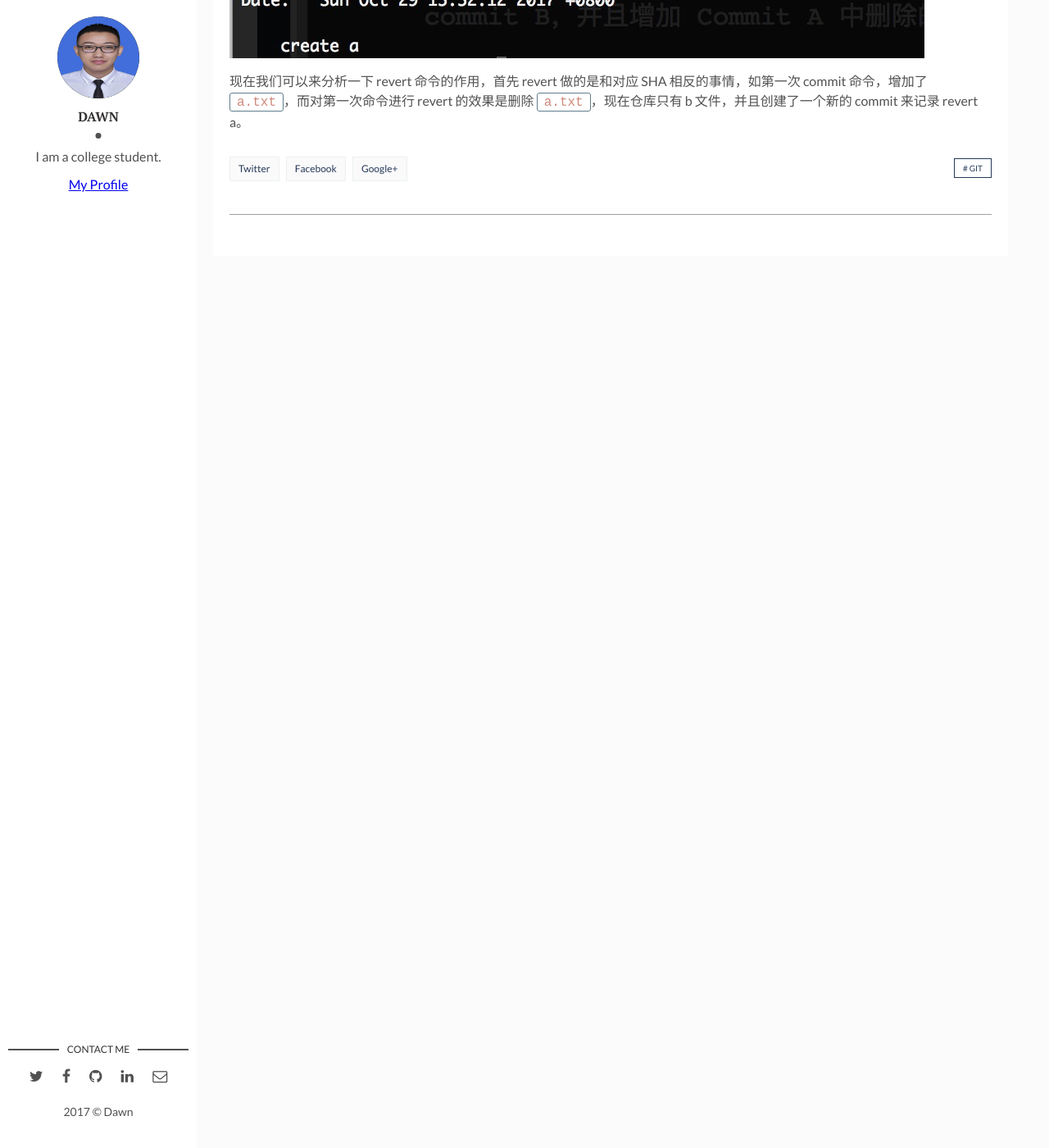
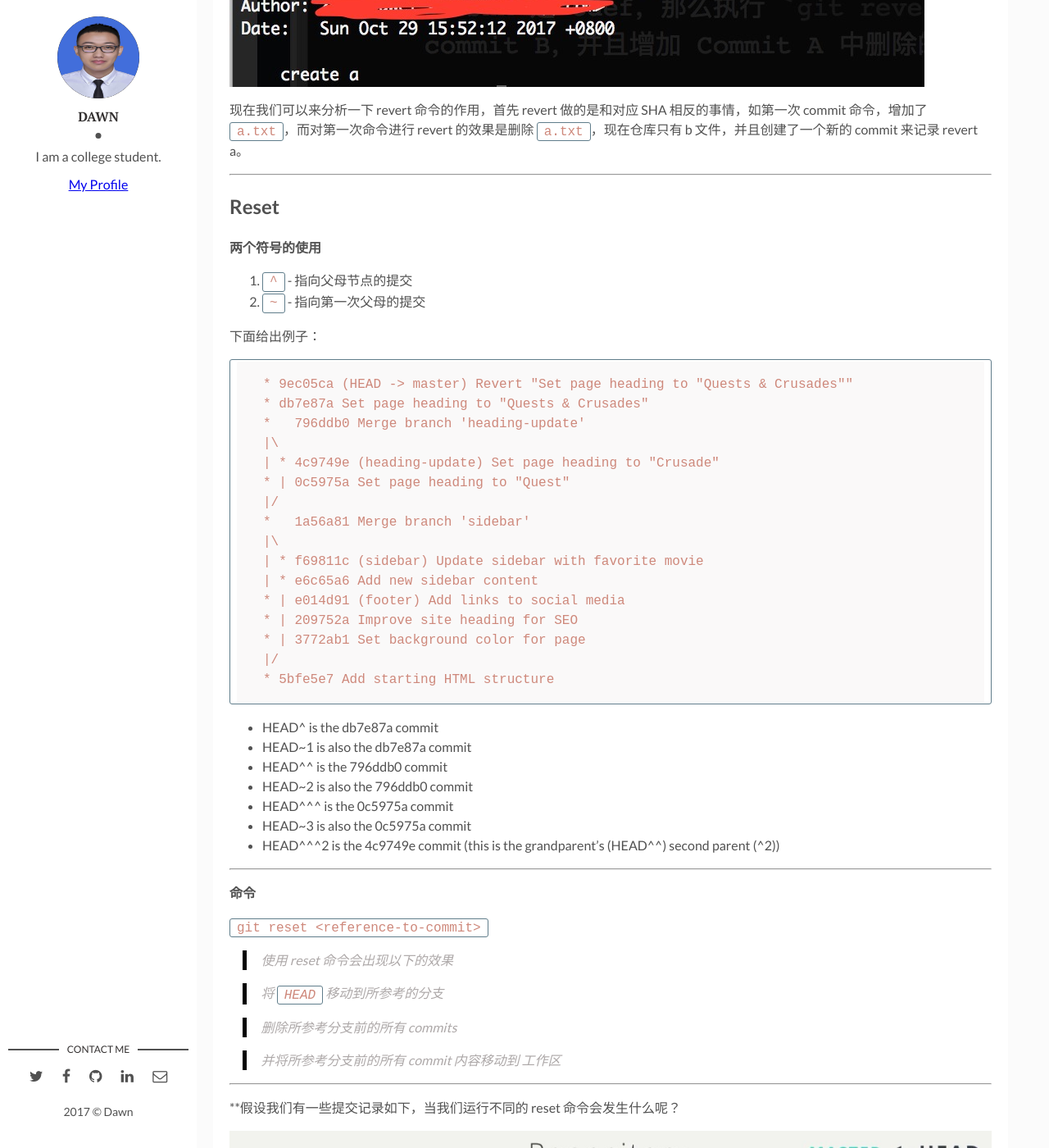
Before and after one commit to BAZINGAyi/Blog, a Jekyll site: the page built from _posts/2017-10-29-Git精简(三).md, in a window 1280 px wide and 1400 px high, scrolled down 1693 px. Shown: the whole window at 82% size. Built offline with Jekyll 4.4.1, drawn with Linux system fonts in a browser that asks for light colours; comment, search, counter and statistics services are not loaded; before the commit the page ends 2025 px from its top, so only the background shows below that; some of the changed text lies outside the part shown.

````diff
--- a/_posts/2017-10-29-Git精简(三).md
+++ b/_posts/2017-10-29-Git精简(三).md
@@ -6,7 +6,7 @@ img: git_1.png
 
 # Git 精简（三）- 撤销操作
 
-**改变最近的 commit 信息**
+## 改变最近的 commit 信息
 
 `git commit --amend` **用编辑器打开最近一次的提交信息，并且改变一些提交的错误(包括文件的增删改，和提交的 messge 信息)**
 
@@ -32,3 +32,80 @@ img: git_1.png
 ![revert]({{site.baseurl}}/assets/img/E9189C6A-7826-4A14-92FA-1C0026E3058C.jpeg)
 
 现在我们可以来分析一下 revert 命令的作用，首先 revert 做的是和对应 SHA 相反的事情，如第一次 commit 命令，增加了 `a.txt`，而对第一次命令进行 revert 的效果是删除 `a.txt`，现在仓库只有 b 文件，并且创建了一个新的 commit 来记录 revert a。
+
+---
+
+## Reset
+
+**两个符号的使用**
+
+1. `^` - 指向父母节点的提交
+2. `~` - 指向第一次父母的提交
+
+下面给出例子：
+
+```
+* 9ec05ca (HEAD -> master) Revert "Set page heading to "Quests & Crusades""
+* db7e87a Set page heading to "Quests & Crusades"
+*   796ddb0 Merge branch 'heading-update'
+|\
+| * 4c9749e (heading-update) Set page heading to "Crusade"
+* | 0c5975a Set page heading to "Quest"
+|/
+*   1a56a81 Merge branch 'sidebar'
+|\
+| * f69811c (sidebar) Update sidebar with favorite movie
+| * e6c65a6 Add new sidebar content
+* | e014d91 (footer) Add links to social media
+* | 209752a Improve site heading for SEO
+* | 3772ab1 Set background color for page
+|/
+* 5bfe5e7 Add starting HTML structure
+```
+
+* HEAD^ is the db7e87a commit
+* HEAD~1 is also the db7e87a commit
+* HEAD^^ is the 796ddb0 commit
+* HEAD~2 is also the 796ddb0 commit
+* HEAD^^^ is the 0c5975a commit
+* HEAD~3 is also the 0c5975a commit
+* HEAD^^^2 is the 4c9749e commit (this is the grandparent's (HEAD^^) second parent (^2))
+
+-----
+
+**命令**
+
+`git reset <reference-to-commit>`
+
+> 使用 reset 命令会出现以下的效果
+
+> 将 `HEAD` 移动到所参考的分支
+
+> 删除所参考分支前的所有 commits
+
+> 并将所参考分支前的所有 commit 内容移动到 工作区
+
+---
+
+**假设我们有一些提交记录如下，当我们运行不同的 reset 命令会发生什么呢？
+
+  ![reset-start]({{site.baseurl}}/assets/img/reset-start.png)
+
+`git reset --mixed HEAD~1`
+
+![reset-mixed]({{site.baseurl}}/assets/img/CF51F610-9E5A-45E2-AEC2-E7833DE70817.png)
+
+`git reset --softed HEAD~1`
+
+![reset-soft]({{site.baseurl}}/assets/img/reset-soft.png)
+
+`git reset --hard HEAD~1`
+
+![reset-hard]({{site.baseurl}}/assets/img/48E7F6BD-CCF4-476A-AD0D-DDB3EA0CEEC6.png)
+
+---
+
+**撤销 reset 操作**
+
+当你发现使用 reset 命令错误的删除了一个 commit 记录后，需要撤销 reset 命令，可以使用 `git relog` 查看撤销之前的 commit 的 SHA，
+再用 reset 命令返回去就可以了。
````
Also changed, not shown: other parts of _posts/2017-10-29-Git精简(三).md (+1 -1 lines), _posts/2017-10-28-Git精简(二).md (+2 -0 lines), _posts/2017-10-30-Git精简(五).md (added, +84 -0 lines), assets/img/15092870646629.jpg (added), assets/img/15094084847311.jpg (added), assets/img/15094085800173.jpg (added), assets/img/15094089990512.jpg (added), assets/img/15094090739197.jpg (added), assets/img/15094091204301.jpg (added), assets/img/48E7F6BD-CCF4-476A-AD0D-DDB3EA0CEEC6.png (added), assets/img/CF51F610-9E5A-45E2-AEC2-E7833DE70817.png (added), assets/img/F37CB66B-45BF-4577-88A6-D948F4B998A7.png (added), assets/img/git_2.jpg (added), assets/img/reset-soft.png (added), 1 more files.
